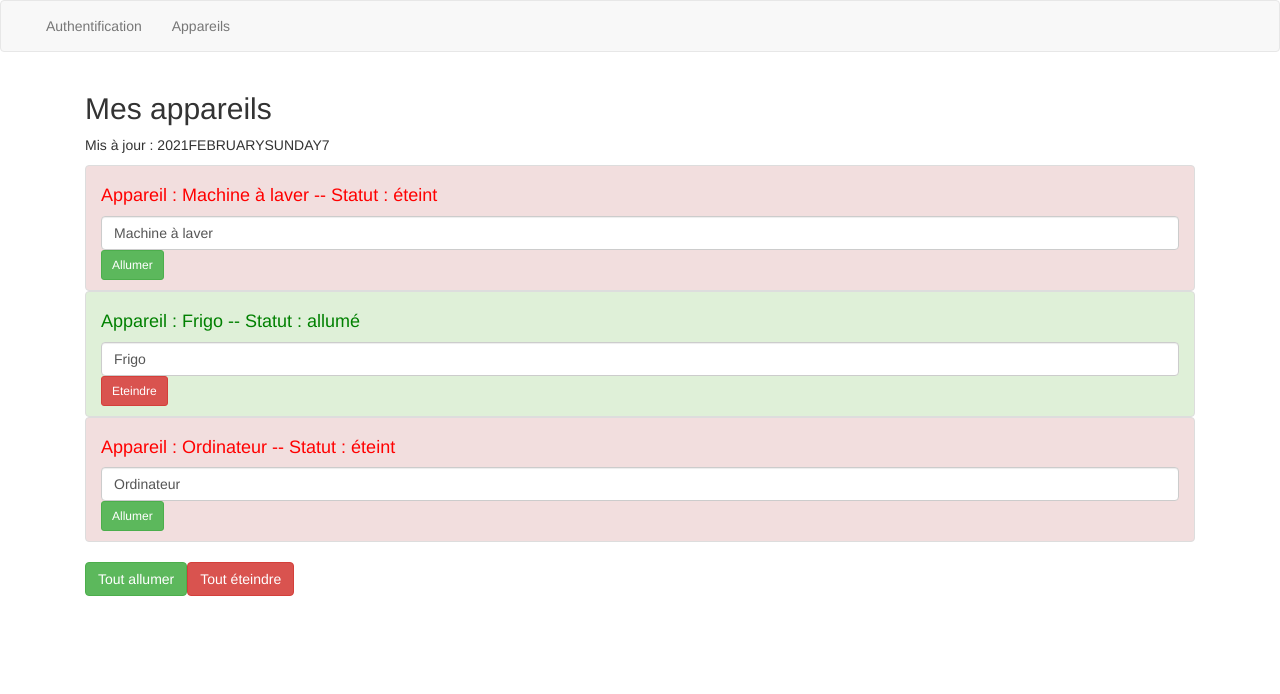
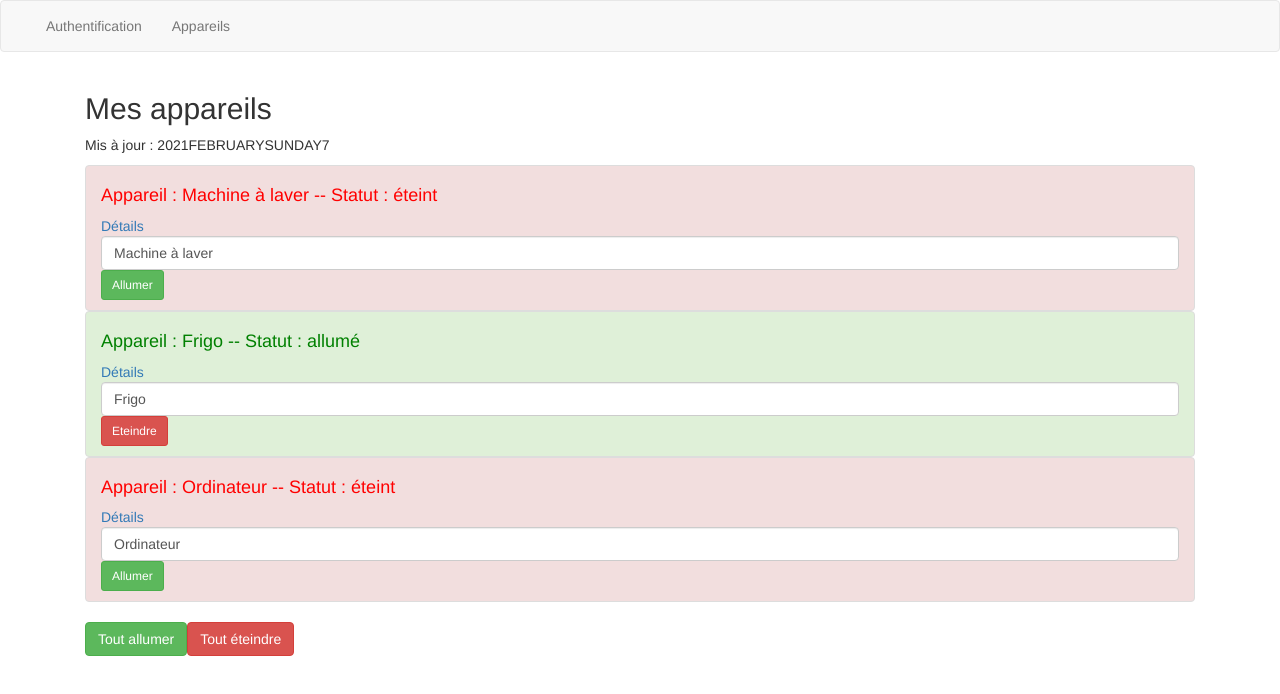
Before and after one commit to billfres/Apprentissage-Angular, an Angular app: page / in a window 1280 px wide. Shown: the top 694 px of the page. Built offline with nearby package versions, Linux system fonts and the light colour scheme.

Commit message:
Ajout du parametre id et du lien pour acceder à chaque appareil

```diff
--- a/src/app/appareil-view/appareil-view.component.html
+++ b/src/app/appareil-view/appareil-view.component.html
@@ -8,7 +8,7 @@
     <p>Mis à jour : {{ lastUpdate | date: 'EEEE-d-MMMM-y' | uppercase }}</p> -->
     <p>Mis à jour : {{ lastUpdate | async | date: 'yMMMMEEEEd' | uppercase }}</p>
     <ul class="list-group">
-        <app-appareil *ngFor="let appareil of appareils; let i = index" [appareilName]="appareil.name" [appareilStatus]="appareil.status" [indexOfAppareil]="i">
+        <app-appareil *ngFor="let appareil of appareils; let i = index" [appareilName]="appareil.name" [appareilStatus]="appareil.status" [indexOfAppareil]="i" [id]="appareil.id">
         </app-appareil>
     </ul>
     <button class="btn btn-success" [disabled]="!isAuth" (click)="onAllumer()">Tout allumer</button>
--- a/src/app/appareil/appareil.component.html
+++ b/src/app/appareil/appareil.component.html
@@ -13,6 +13,7 @@
                 'list-group-item-danger': appareilStatus === 'éteint'}">
 
     <h4 [ngStyle]="{color: getColor()}">Appareil : {{ appareilName }} -- Statut : {{ getStatus() }}</h4>
+    <a [routerLink]="[id]">Détails</a>
     <input type="text" class="form-control" [(ngModel)]="appareilName">
 
     <button class="btn btn-sm btn-success" *ngIf="appareilStatus === 'éteint'" (click)="onSwitch()">Allumer</button>
--- a/src/app/appareil/appareil.component.ts
+++ b/src/app/appareil/appareil.component.ts
@@ -11,6 +11,7 @@ export class AppareilComponent implements OnInit {
   @Input() appareilName: string | undefined;
   @Input() appareilStatus: string;
   @Input() indexOfAppareil: number;
+  @Input() id: number;
 
   constructor( private appareilService: AppareilService) { }
 
```
